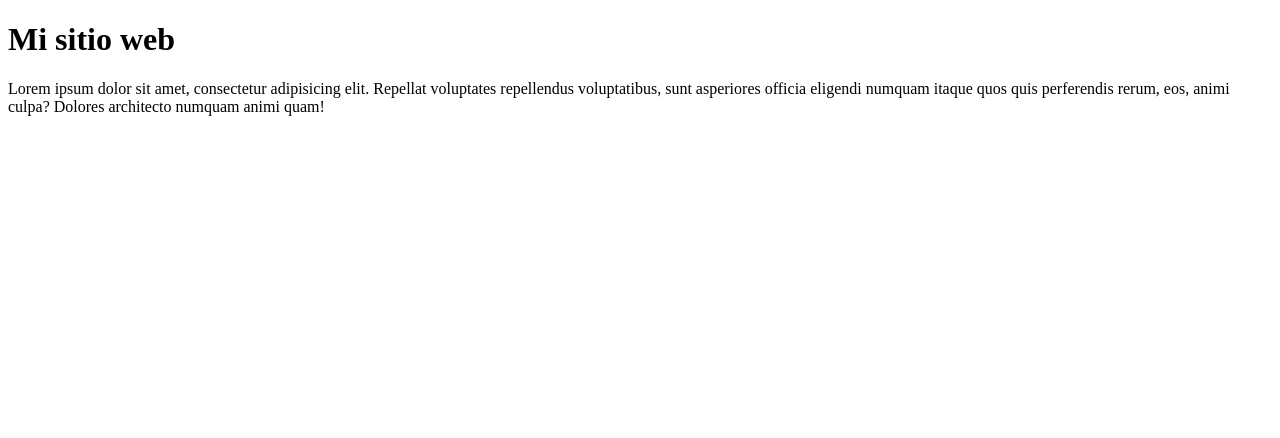
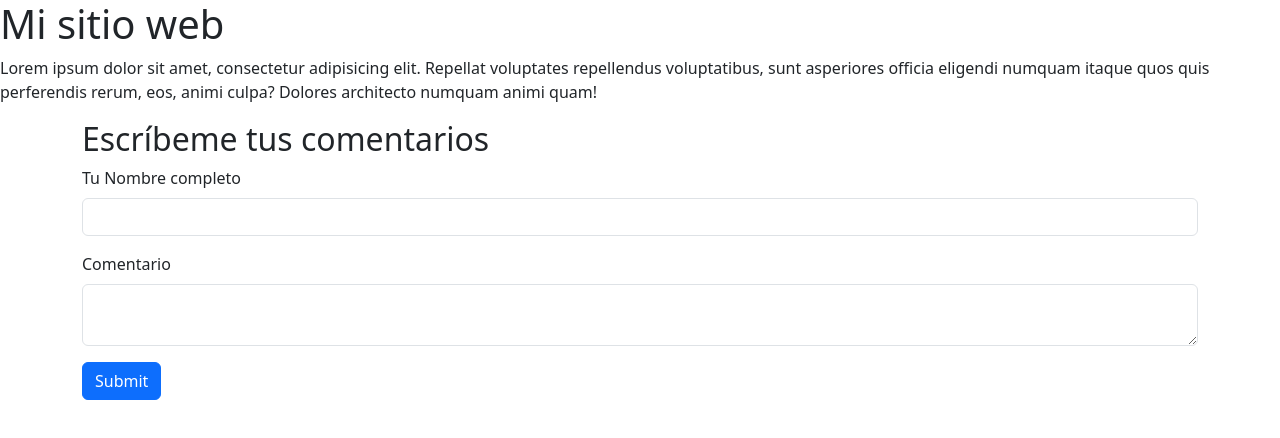
Before and after one commit to gpincheiraa/gpincheiraa.github.io, a plain HTML site: page index.html in a window 1280 px wide. Drawn offline with nearby package versions, Linux system fonts and the light colour scheme.

Commit message:
add netlify form

```diff
--- a/index.html
+++ b/index.html
@@ -5,6 +5,9 @@
   <meta http-equiv="X-UA-Compatible" content="IE=edge">
   <meta name="viewport" content="width=device-width, initial-scale=1.0">
   <title>Mi sitio web</title>
+
+  <link href="https://cdn.jsdelivr.net/npm/bootstrap@5.3.0-alpha3/dist/css/bootstrap.min.css" rel="stylesheet"
+  integrity="sha384-KK94CHFLLe+nY2dmCWGMq91rCGa5gtU4mk92HdvYe+M/SXH301p5ILy+dN9+nJOZ" crossorigin="anonymous">
 </head>
 <body>
   <h1>Mi sitio web</h1>
@@ -12,5 +15,22 @@
 
   <a href="about.html"></a>
   <a href="portfolio.html"></a>
+
+
+  <form class="container" netlify="true">
+    <h2>Escríbeme tus comentarios</h2>
+    <div class="mb-3">
+      <label for="fullnameInput" class="form-label">Tu Nombre completo</label>
+      <input type="text" class="form-control" id="fullnameInput" name="fullName">
+    </div>
+    <div class="mb-3">
+      <label for="commentInput" class="form-label">Comentario</label>
+      <textarea class="form-control" id="commentInput" name="comment"></textarea>
+    </div>
+
+    <button type="submit" class="btn btn-primary">Submit</button>
+  </form>
+
+
 </body>
 </html>
```
